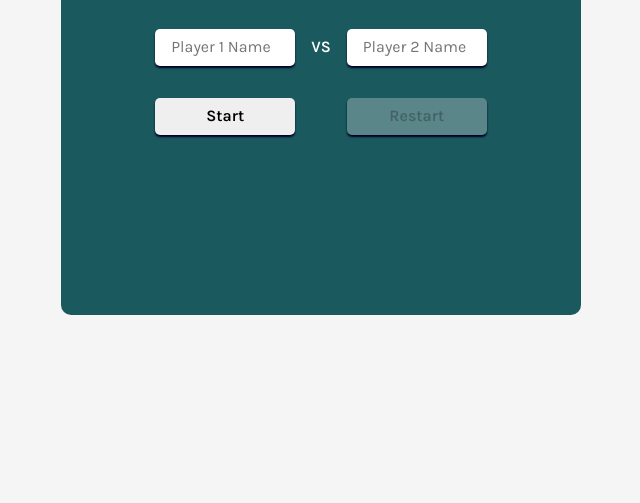
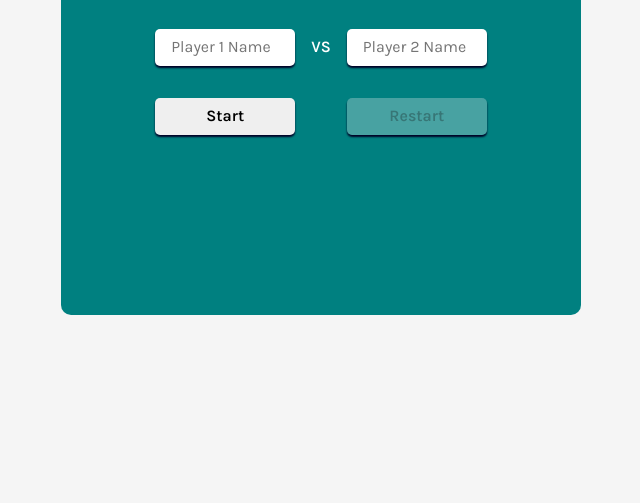
Before and after one commit to emmanesgana/tictactoe, a plain HTML site: page index.html in a window 1280 px wide. Shown: the part 297-800 px from the top of the page, without its empty margins (319-959 px from the left). Drawn offline with Linux system fonts and the light colour scheme.

Commit message:
Updated background color
- Used a lighter color for better contrast.

```diff
--- a/style.css
+++ b/style.css
@@ -60,7 +60,7 @@
 /* End of Josh Comeau CSS reset */
 
 main {
-    background-color: #1a595e;
+    background-color: #008080;
     margin: 0 auto;
     display: flex;
     flex-direction: column;
```
